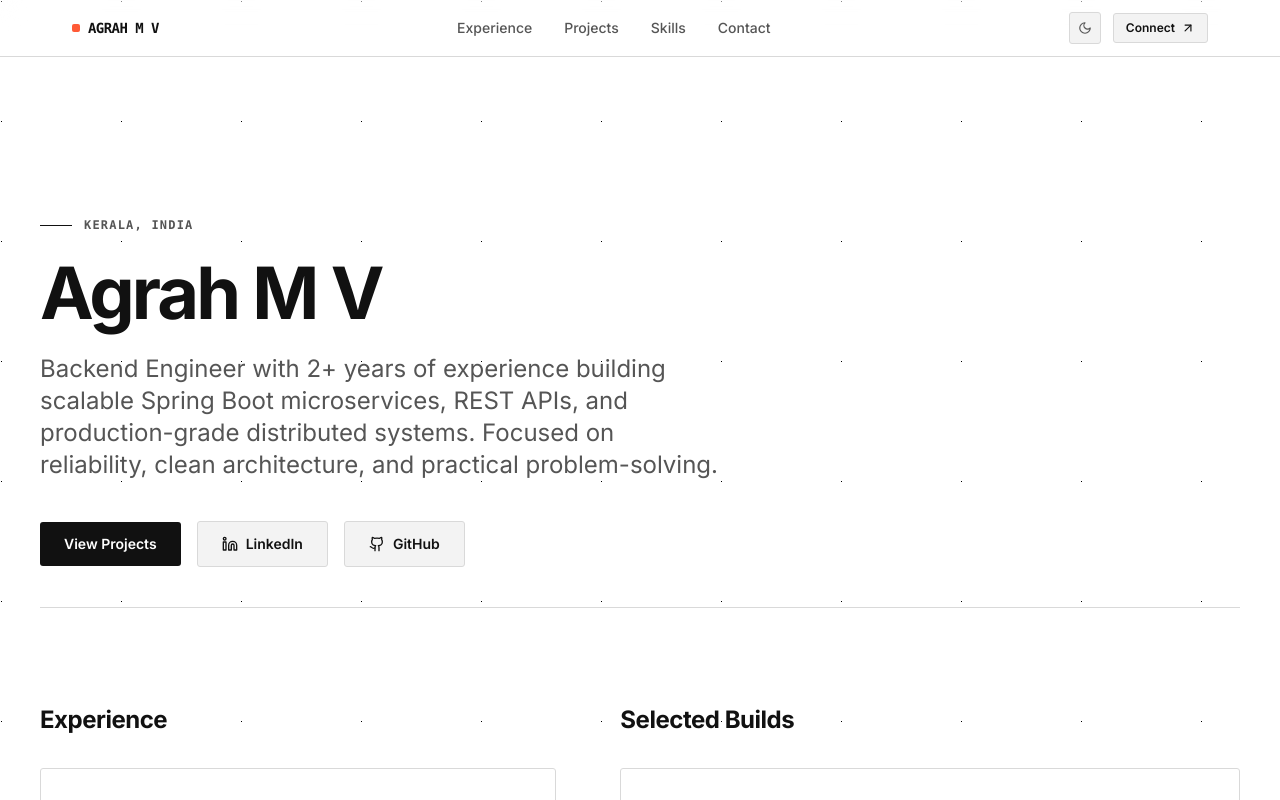
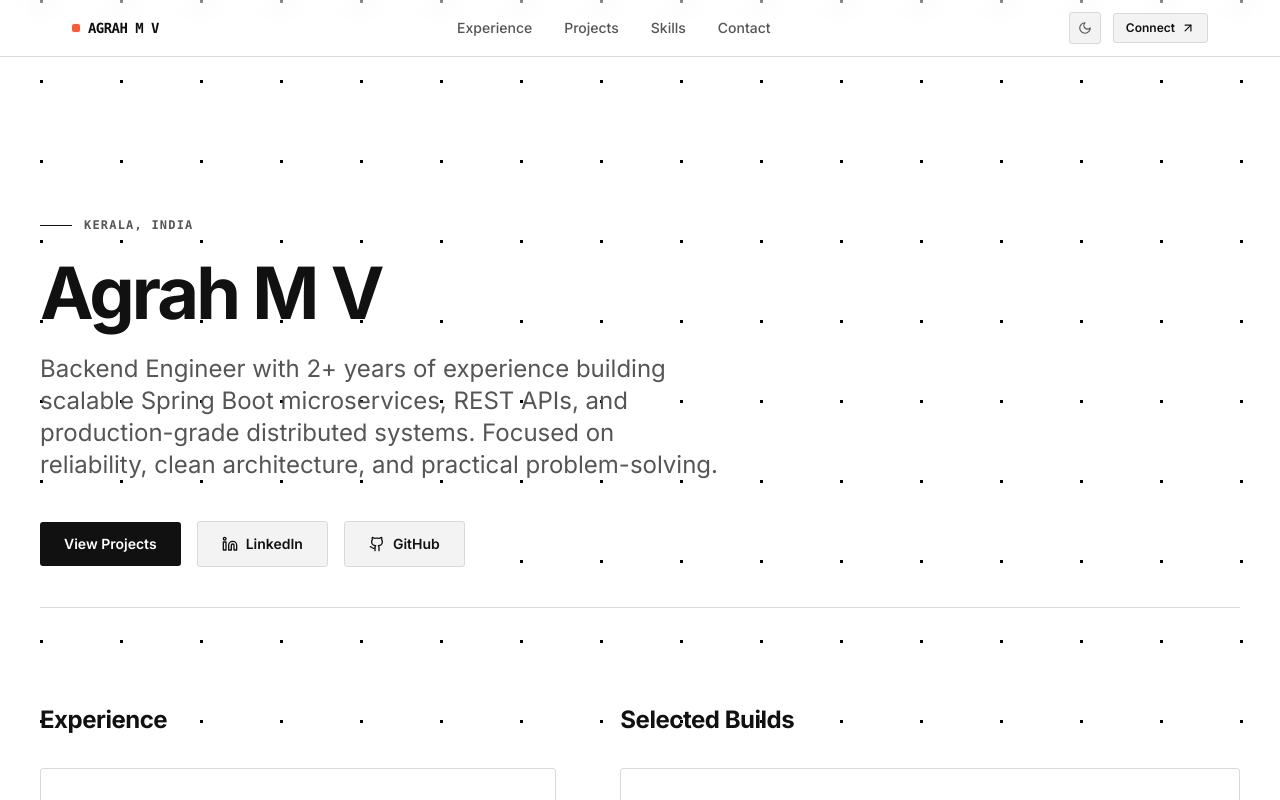
Before and after one commit to AGRAH-M-V/portfolio-website-2026, a Next.js app: page / in a window 1280 px wide. Built offline with nearby package versions, Linux system fonts and the light colour scheme.

Commit message:
updated globals.css

```diff
--- a/app/globals.css
+++ b/app/globals.css
@@ -34,7 +34,7 @@ html.dark {
   --color-line: #222222;
   --color-muted: #888888;
   --color-accent: #FF6B4A;
-  --color-dot: #555555; /* Visible, sharp dot for dark mode */
+  --color-dot: #737373; /* Increased contrast for dot in dark mode */
 
   --shadow-soft: rgba(0, 0, 0, 0.25);
 
@@ -60,9 +60,9 @@ body {
   min-height: 100vh;
   overflow-x: hidden;
   background-color: var(--color-paper);
-  background-image: radial-gradient(circle at 1.5px 1.5px, var(--color-dot) 1px, transparent 0);
-  background-size: 120px 120px; /* Huge spacing for that specific Nothing aesthetic */
-  background-position: 0 0;
+  background-image: radial-gradient(circle at 1.5px 1.5px, var(--color-dot) 1.5px, transparent 0);
+  background-size: 80px 80px; /* Tighter spacing for improved visual rhythm */
+  background-position: center top;
   color: var(--color-ink);
   -webkit-font-smoothing: antialiased;
   -moz-osx-font-smoothing: grayscale;
```
